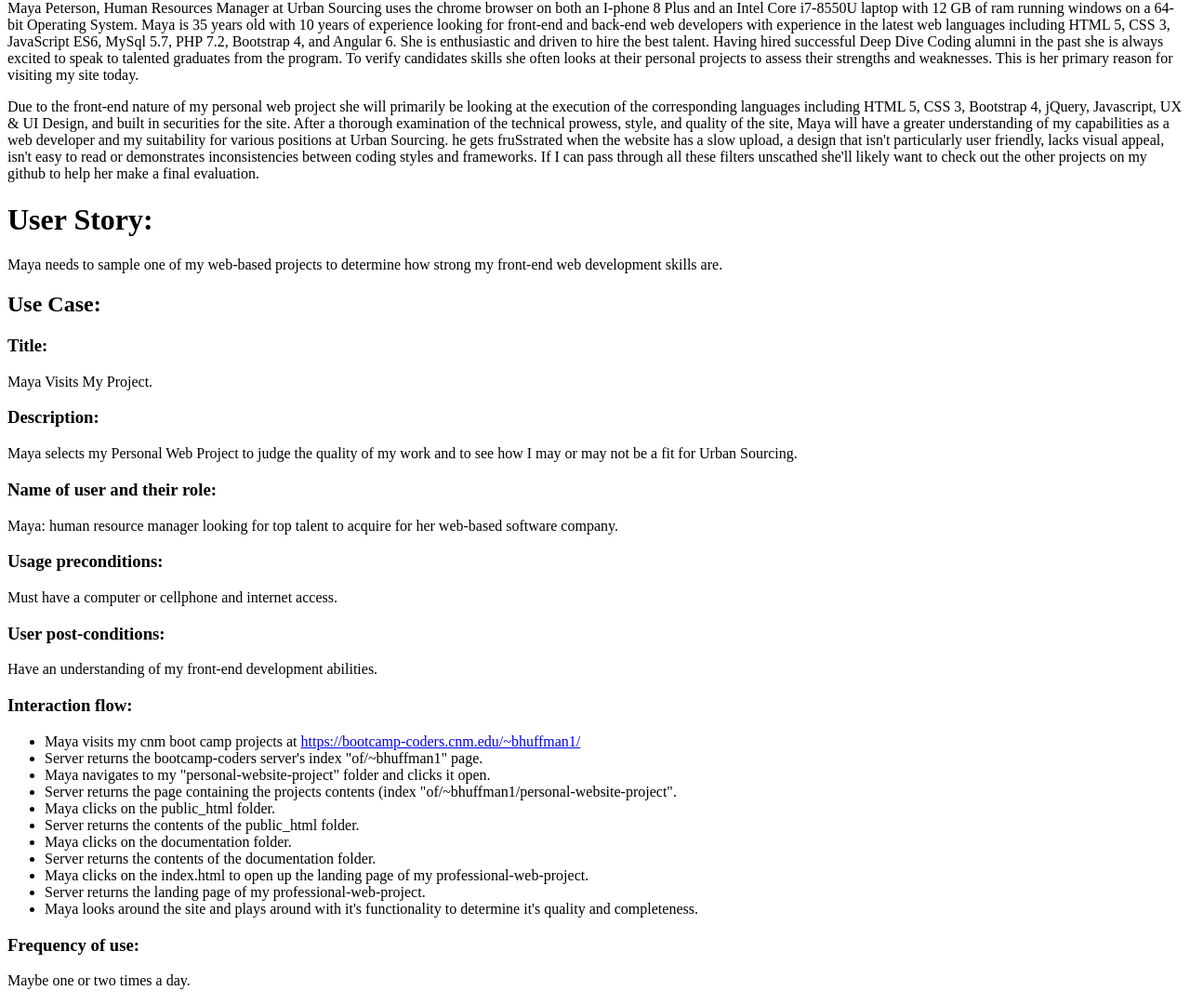
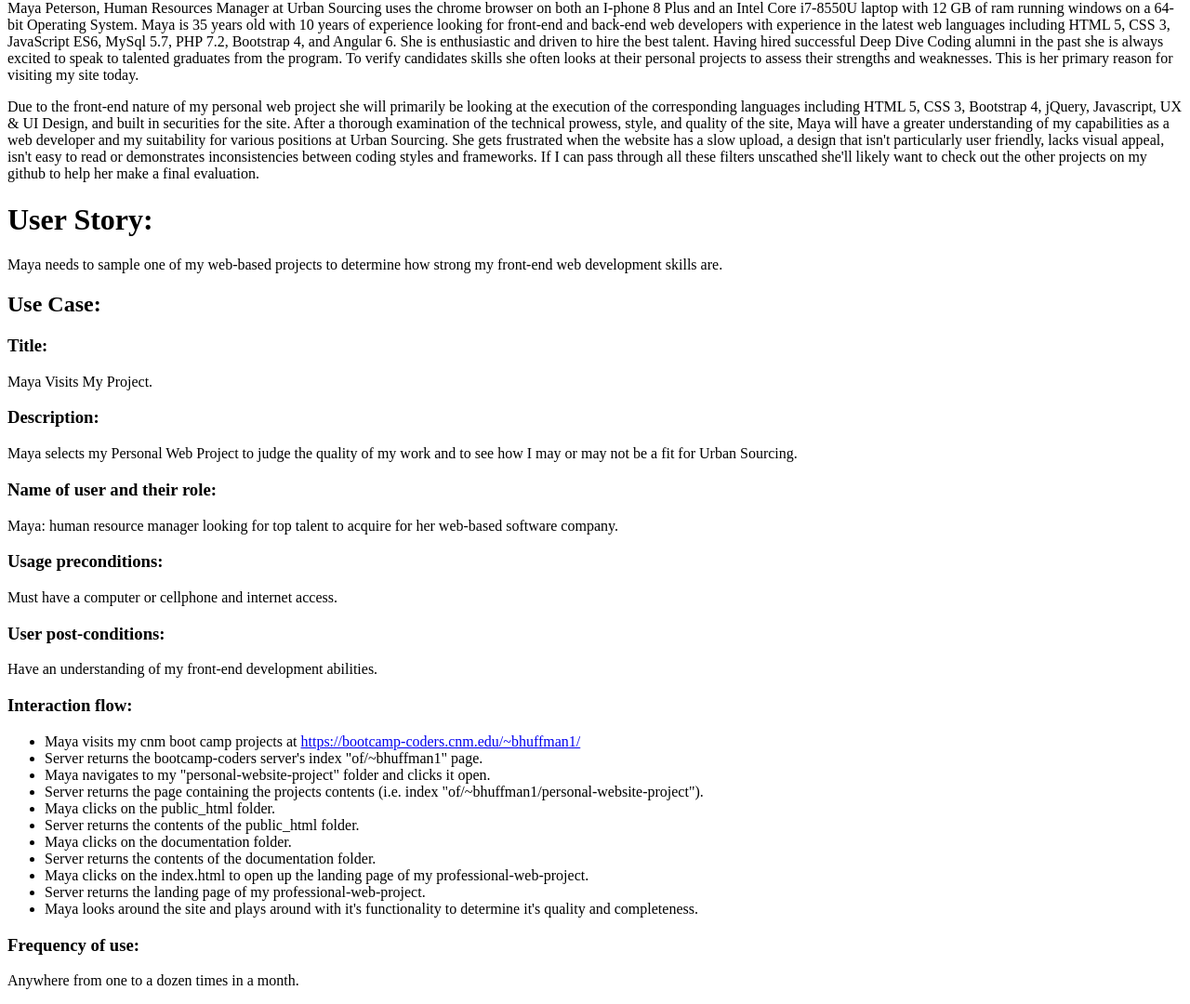
Before and after one commit to bthuffman/personal-website-project, a PHP site: page /milestone-1.php in a window 1280 px wide. Shown: the part 607-1687 px from the top of the page at 93% size. Run offline with PHP 8.4, Linux system fonts and the light colour scheme.

Commit message:
Edited the text slightly.

```diff
--- a/public_html/documentation/milestone-1.php
+++ b/public_html/documentation/milestone-1.php
@@ -28,7 +28,7 @@
 			corresponding languages including HTML 5, CSS 3, Bootstrap 4, jQuery, Javascript, UX & UI Design, and built in
 			securities for the site. After a thorough examination of the technical prowess, style, and quality of the site,
 			Maya will have a greater understanding of my capabilities as a web developer and my suitability for various
-			positions at Urban Sourcing. he gets fruSstrated when the website has a slow upload, a design that isn't
+			positions at Urban Sourcing. She gets frustrated when the website has a slow upload, a design that isn't
 			particularly user friendly, lacks visual appeal, isn't easy to read or demonstrates inconsistencies between
 			coding styles and frameworks. If I can pass through all these filters unscathed she'll likely want to
 			check out the other projects on my github to help her make a final evaluation. </p>
@@ -50,7 +50,7 @@
 			<li>Maya visits my cnm boot camp projects at <a href="https://bootcamp-coders.cnm.edu/~bhuffman1/">https://bootcamp-coders.cnm.edu/~bhuffman1/</a></li>
 			<li>Server returns the bootcamp-coders server's index "of/~bhuffman1" page.</li>
 			<li>Maya navigates to my "personal-website-project" folder and clicks it open.</li>
-			<li>Server returns the page containing the projects contents (index "of/~bhuffman1/personal-website-project".</li>
+			<li>Server returns the page containing the projects contents (i.e. index "of/~bhuffman1/personal-website-project").</li>
 			<li>Maya clicks on the public_html folder.</li>
 			<li>Server returns the contents of the public_html folder.</li>
 			<li>Maya clicks on the documentation folder.</li>
@@ -60,6 +60,6 @@
 			<li>Maya looks around the site and plays around with it's functionality to determine it's quality and completeness.</li>
 		</ul>
 		<h3>Frequency of use:</h3>
-		<p>Maybe one or two times a day.</p>
+		<p>Anywhere from one to a dozen times in a month.</p>
 	</body>
 </html>
```
